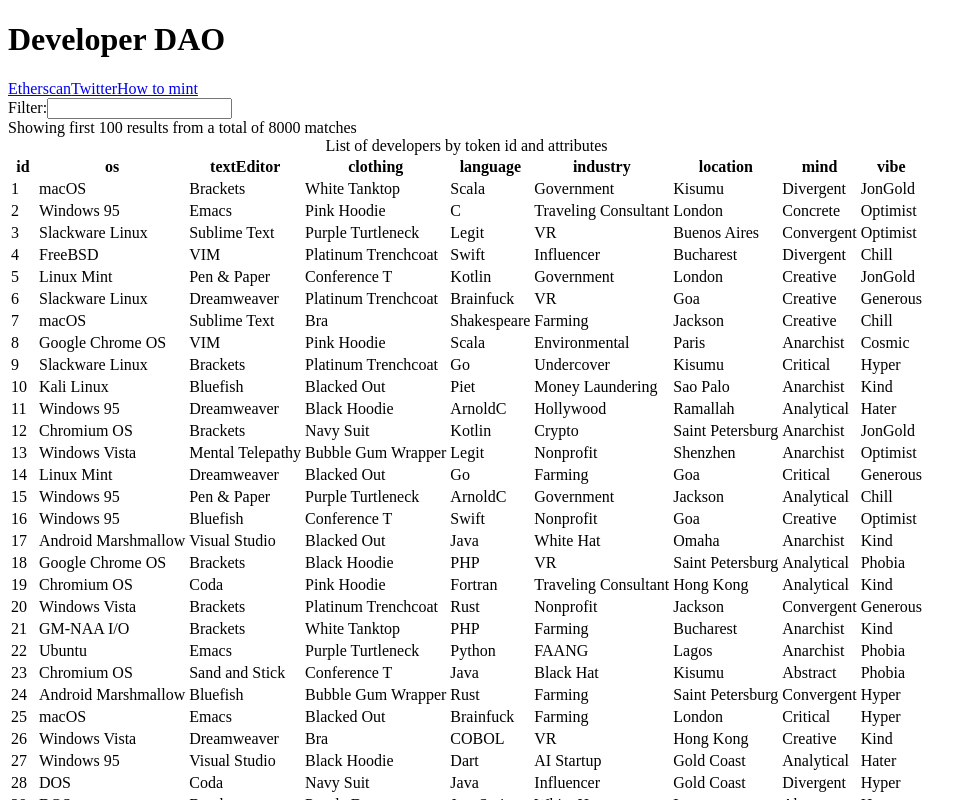
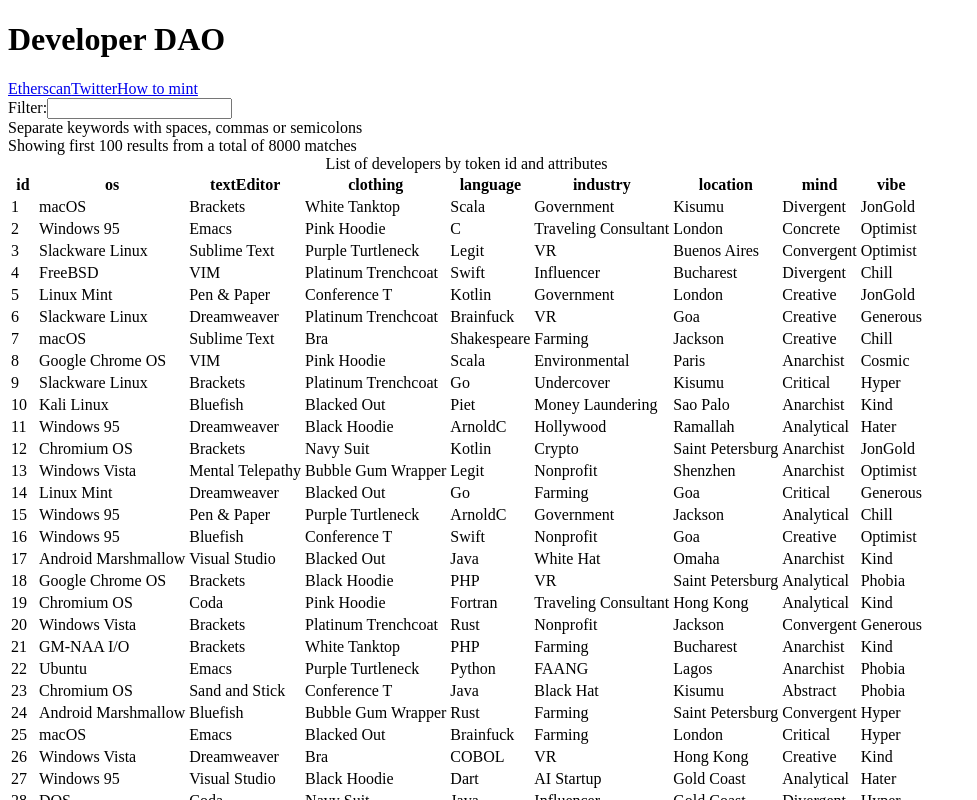
Before and after one commit to fmoliveira/developer-dao-frontend, a Next.js app: page / in a window 1280 px wide. Shown: the top 800 px of the page, without its empty margins (0-977 px from the left). Built offline with nearby package versions, Linux system fonts and the light colour scheme.

Commit message:
Add support to more split tokens

```diff
--- a/components/DevelopersList.tsx
+++ b/components/DevelopersList.tsx
@@ -15,7 +15,12 @@
 
 	return (
 		<>
-			<TextInput id="filter" label="Filter" onChange={setFilter} />
+			<TextInput
+				id="filter"
+				label="Filter"
+				hint="Separate keywords with spaces, commas or semicolons"
+				onChange={setFilter}
+			/>
 			<div className="py-4">{totalResults}</div>
 			<Table
 				caption="List of developers by token id and attributes"
@@ -30,7 +35,7 @@
 }
 
 function useFilteredList(data: any[] = [], filter: string) {
-	const keywordList = filter.toLowerCase().split(" ").filter(Boolean);
+	const keywordList = filter.toLowerCase().split(/[ ,;]/).filter(Boolean);
 
 	return data.filter((row) => {
 		const cellList: string[] = Object.values(row);
--- a/components/TextInput.tsx
+++ b/components/TextInput.tsx
@@ -1,6 +1,7 @@
 type Props = {
 	id: string;
 	label: string;
+	hint?: string;
 	defaultValue?: string;
 	onChange: (value: string) => void;
 };
@@ -8,6 +9,7 @@
 export default function TextInput({
 	id,
 	label,
+	hint,
 	defaultValue,
 	onChange,
 }: Props) {
@@ -23,6 +25,7 @@
 				defaultValue={defaultValue}
 				onChange={(event) => onChange(event.target.value)}
 			/>
+			{hint && <div className="text-sm text-gray-500">{hint}</div>}
 		</div>
 	);
 }
```
